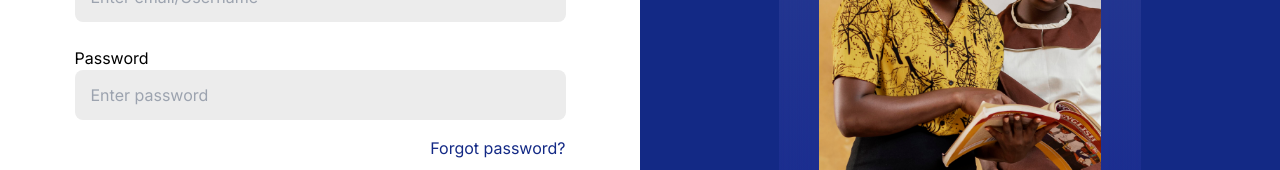
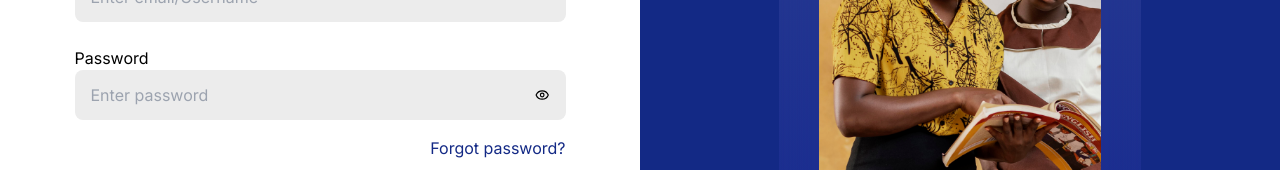
Before and after one commit to Mereson/datum-fe, a React (Vite) app: page /login in a window 1280 px wide. Shown: the part 322-492 px from the top of the page. Built offline with nearby package versions, Linux system fonts and the light colour scheme.

Commit message:
Done with signup

```diff
--- a/src/pages/login/index.jsx
+++ b/src/pages/login/index.jsx
@@ -2,9 +2,16 @@ import styles from "./style.module.css";
 import schoolchild from "../../assets/schoolchild.png";
 import { Button } from "../../components/button";
 import { Link } from "react-router-dom";
-// import union from "../../assets/union.png";
+import { LuEye, LuEyeOff } from "react-icons/lu";
+import { useState } from "react";
 
 export const Login = () => {
+  const [showPassword, setShowPassword] = useState(false);
+  // Funtion for the shoW and hide password
+  const showeye = () => {
+    setShowPassword(!showPassword);
+  };
+
   return (
     <div className={styles.container}>
       <section className={styles["left-section"]}>
@@ -26,26 +33,33 @@ export const Login = () => {
               />
             </div>
 
-            {/* This is the label for Password  */}
+            {/* This is the label for Password */}
 
             <div className={styles.label}>
               <label htmlFor="email">Password </label>
+
+              <div className={styles.hide} onClick={showeye}>
                 <input
                   className={styles.inputtext}
-                type="password"
+                  type={showPassword ? "password" : "text"}
                   placeholder="Enter password"
                   id="email"
                   name="email"
                   required
                 />
-              {/* <img src={union} alt="show-password"/>  */}
+                {showPassword ? (
+                  <LuEyeOff onClick={showeye} className={styles.hideicon} />
+                ) : (
+                  <LuEye onClick={showeye} className={styles.hideicon} />
+                )}
+              </div>
             </div>
 
-            <Link to = '/forgotpassword'>
+            <Link to="/forgotpassword">
               <p className={styles.forgotpassword}>Forgot password?</p>
             </Link>
             <div className={styles.buttonsection}>
-              <Button link={'/'} content="Login" className={styles.btn} />
+              <Button link={"/"} content="Login" className={styles.btn} />
             </div>
           </form>
         </div>
--- a/src/pages/login/style.module.css
+++ b/src/pages/login/style.module.css
@@ -25,7 +25,6 @@
 }
 
 .label > input {
-  background-color: #ececec;
   display: flex;
   padding: 16px;
   flex-direction: column;
@@ -34,20 +33,43 @@
   gap: 4px;
   align-self: stretch;
   border-radius: 8px;
-}
-
-.inputtext {
   background-color: #ececec;
   width: 100%;
   height: 50px;
+  position: relative;
+}
+.hide {
+  display: flex;
+  background-color: #ececec;
+  align-items: center;
+  border-radius: 8px;
+}
+.hide > .inputtext {
+  padding: 16px;
+  outline: none;
+  width: 100%;
+  height: 50px;
+  background: transparent;
+}
+input:focus {
+  outline: none;
+}
+.hideicon {
+  margin: 1rem;
+  background-color: transparent;
 }
 
 .forgotpassword {
   color: #132985;
   text-align: end;
   padding-top: 1rem;
+  text-decoration: none;
+  transition: color 0.3s ease, text-decoration 0.3s ease;
 }
-
+.forgotpassword:hover {
+  color: #f4901f; /* Change color on hover */
+  text-decoration: underline; /* Add underline on hover */
+}
 .buttonsection {
   width: 100%;
   height: 50px;
```
Also changed, not shown: src/pages/forgotpassword3/index.jsx (+15 -19 lines). Lines whose indentation alone changed are shown as unchanged.
